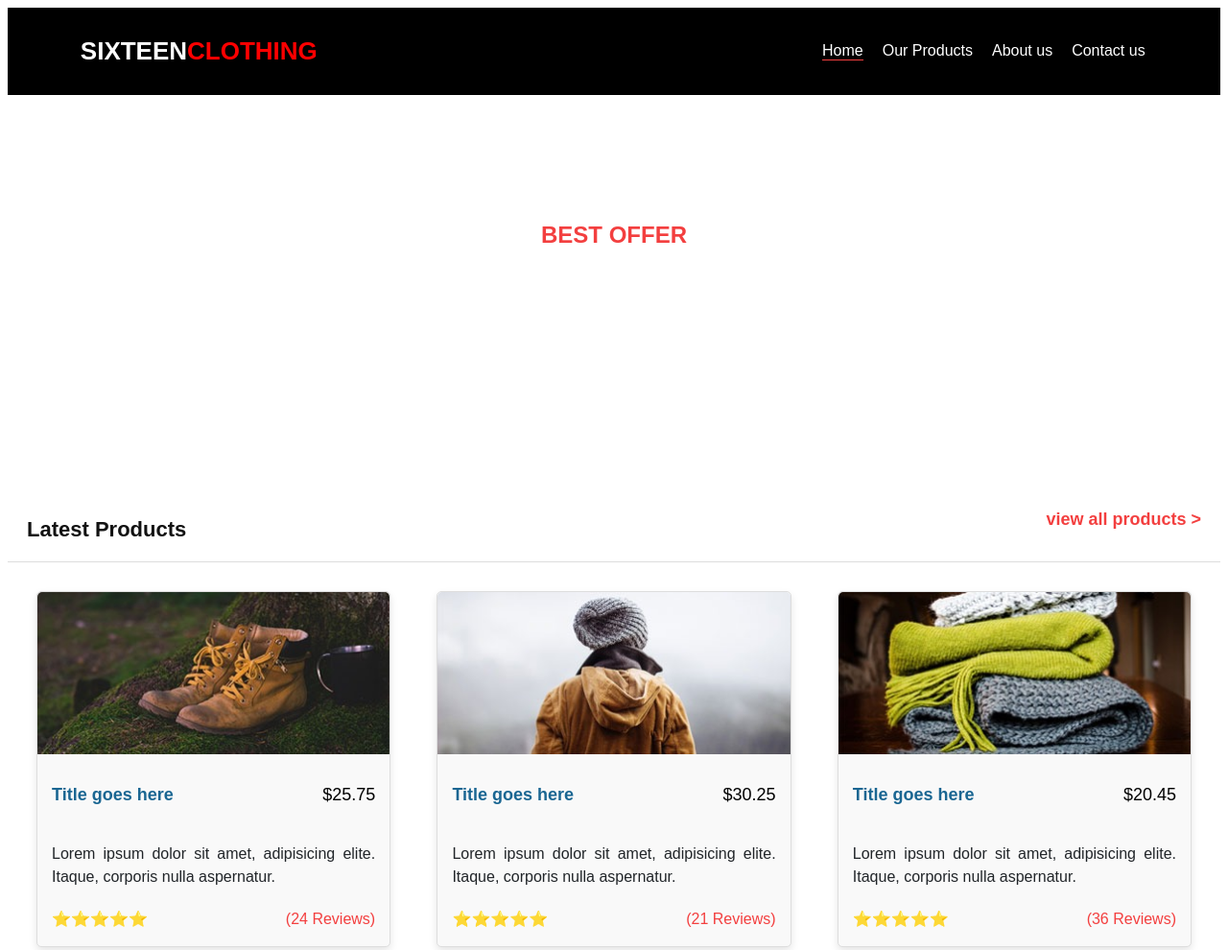
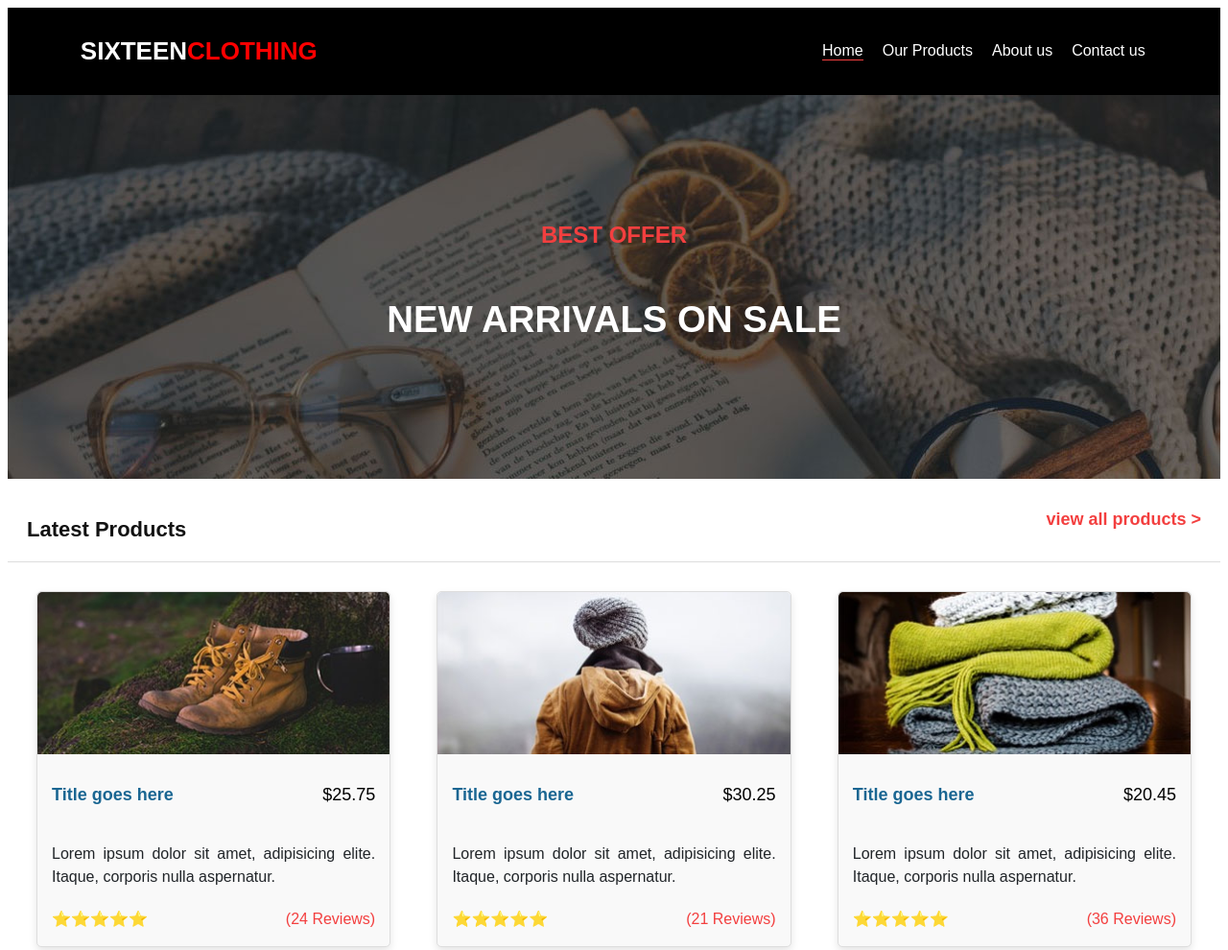
Before and after one commit to Lucas-Ferreirinha/trabalhoWEB, a plain HTML site: page index.html in a window 1280 px wide. Shown: the top 990 px of the page at 96% size. Drawn offline with Linux system fonts and the light colour scheme; the site is published under a folder, as on GitHub Pages, so addresses that start at the root find nothing.

Commit message:
final version

```diff
--- a/style.css
+++ b/style.css
@@ -41,7 +41,7 @@ nav ul li {
 }
 
 #background_slide {
-    background-image: url('/img/slide_01.jpg');
+    background-image:url(img/slide_01.jpg);
     display: flex;
     flex-direction: column;
     text-align: center;
```
